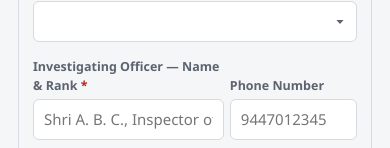
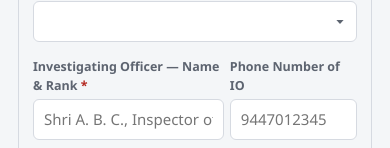
Before and after one commit to CybercellAlappuzha/cyber-cell-portal, a website: page docs/index.html in a window 390 px wide. Shown: the part 615-763 px from the top of the page. Drawn offline with Linux system fonts and the light colour scheme.

Commit message:
Label the IO phone field " Phone Number of IO\

```diff
--- a/docs/index.html
+++ b/docs/index.html
@@ -70,7 +70,7 @@
               <input type="text" id="pfIo" placeholder="Shri A. B. C., Inspector of Police">
             </div>
             <div class="field">
-              <label for="pfIoPhone">Phone Number</label>
+              <label for="pfIoPhone">Phone Number of IO</label>
               <input type="tel" id="pfIoPhone" placeholder="9447012345">
             </div>
           </div>
```
Also changed, not shown: public/index.html (+1 -1 lines).
